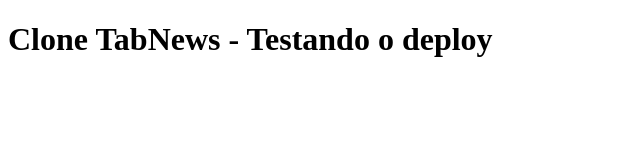
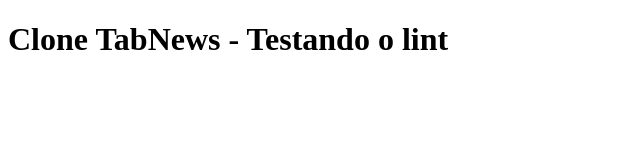
Before and after one commit to flavio-escobar/clone-tabnews, a Next.js app: page / in a window 1280 px wide. Shown: the top 160 px of the page, without its empty margins (0-640 px from the left). Built offline with nearby package versions, Linux system fonts and the light colour scheme.

Commit message:
feat: testando o lint

```diff
--- a/pages/index.js
+++ b/pages/index.js
@@ -1,5 +1,5 @@
 function Home() {
-    return <h1>Clone TabNews - Testando o deploy</h1>
+    return <h1>Clone TabNews - Testando o lint</h1>
 }
 
 export default Home;
```
